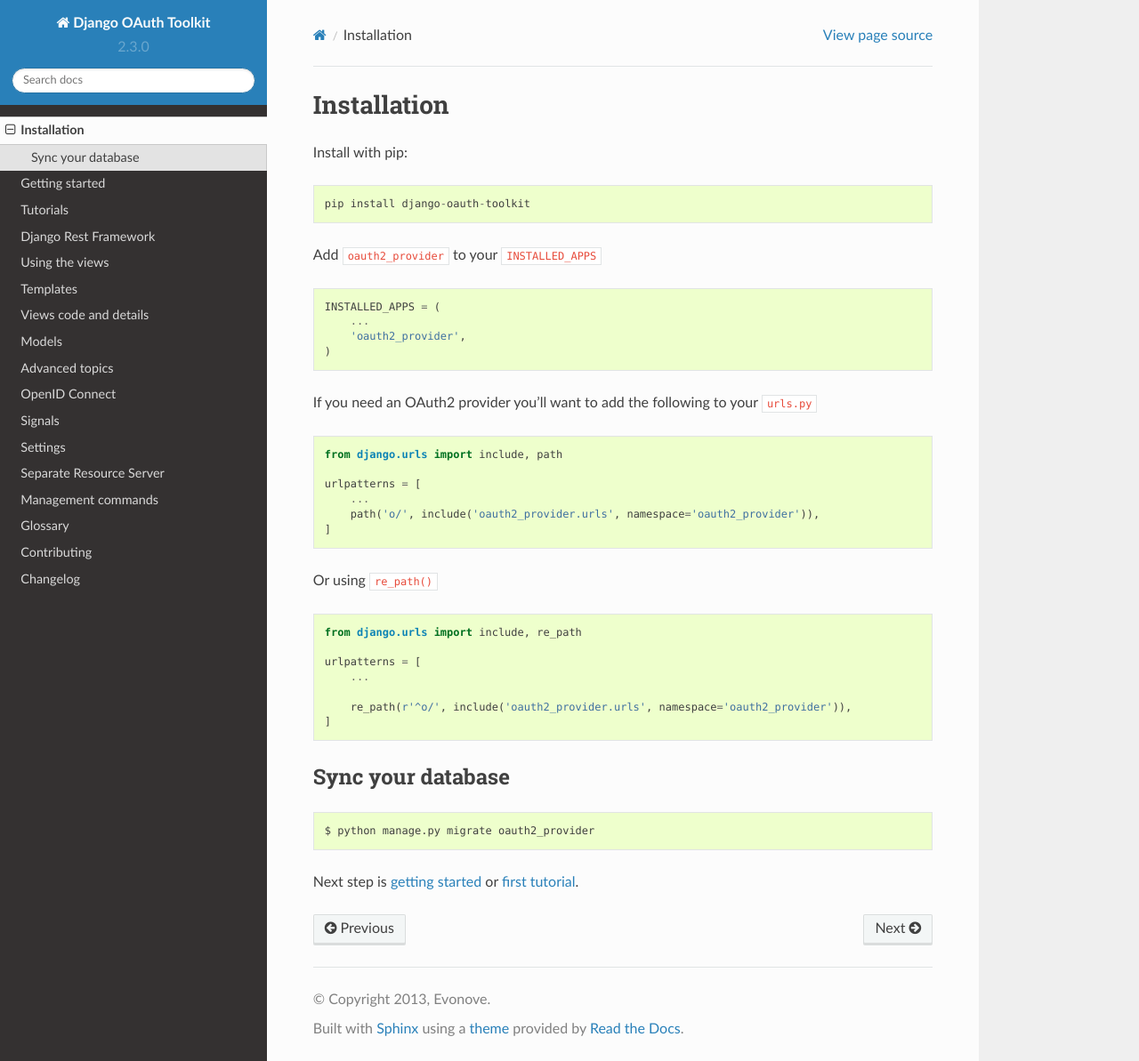
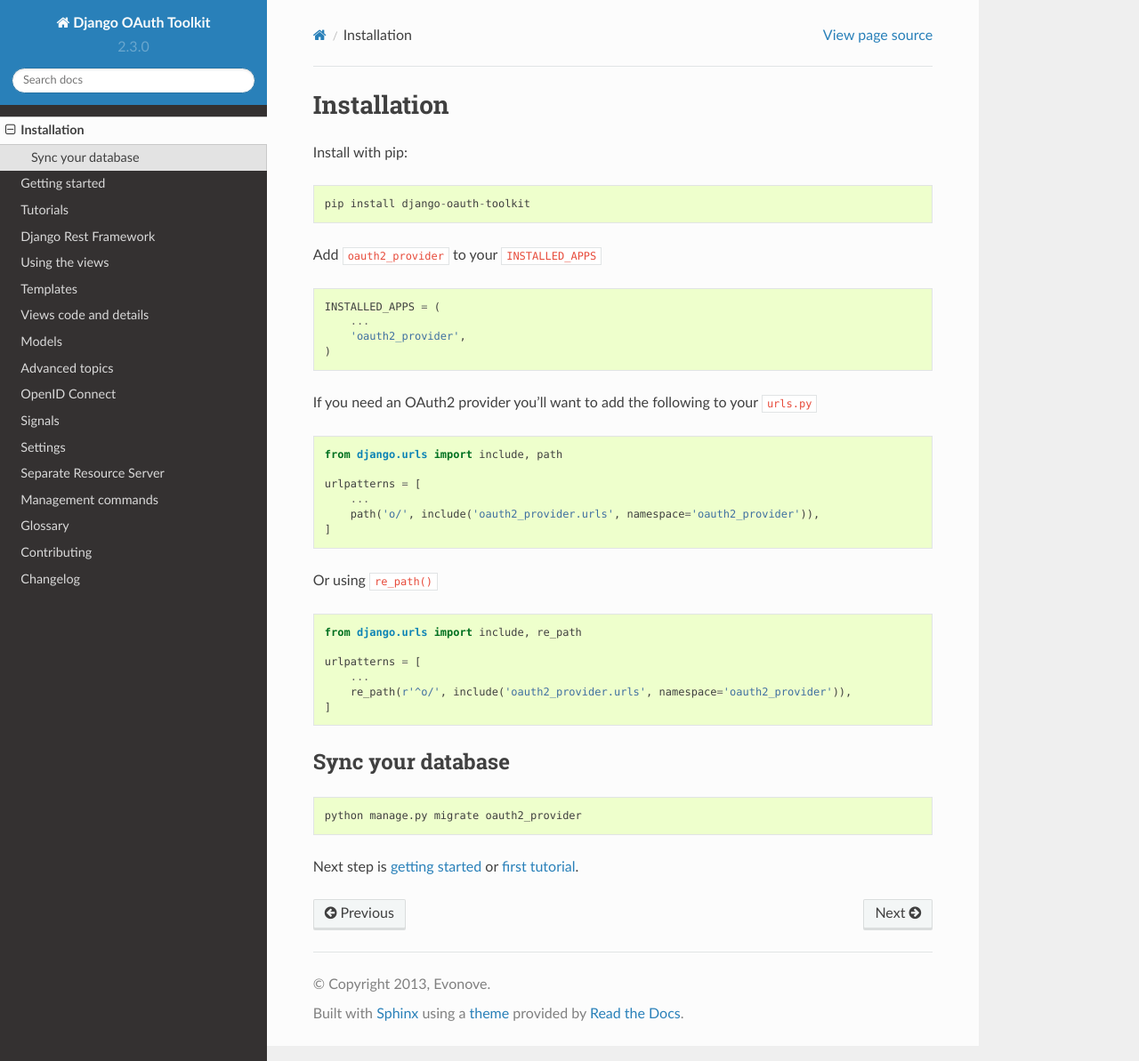
Before and after one commit to jazzband/django-oauth-toolkit, a Sphinx documentation site: the page built from docs/install.rst, in a window 1280 px wide and 1193 px high. Shown: the whole window at 89% size. Built offline with Sphinx 7.4.7 and the Read the Docs theme 2.0.0, drawn with Linux system fonts in a browser that asks for light colours.

Commit message:
docs: consistent shell command example

```diff
--- a/docs/install.rst
+++ b/docs/install.rst
@@ -34,7 +34,6 @@
 
     urlpatterns = [
         ...
-
         re_path(r'^o/', include('oauth2_provider.urls', namespace='oauth2_provider')),
     ]
 
@@ -43,6 +42,6 @@
 
 .. sourcecode:: sh
 
-    $ python manage.py migrate oauth2_provider
+    python manage.py migrate oauth2_provider
 
 Next step is :doc:`getting started <getting_started>` or :doc:`first tutorial <tutorial/tutorial_01>`.
```
